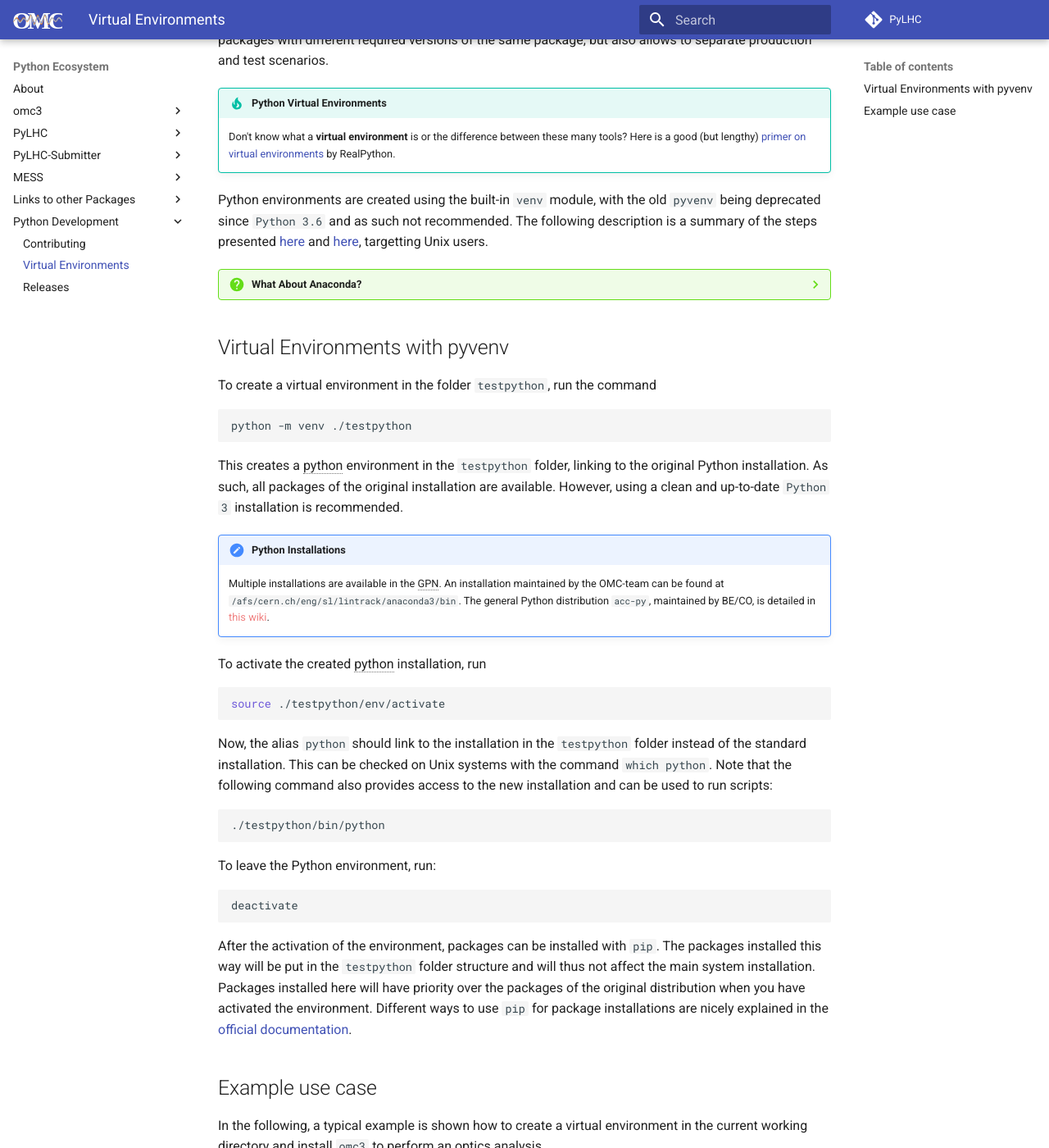
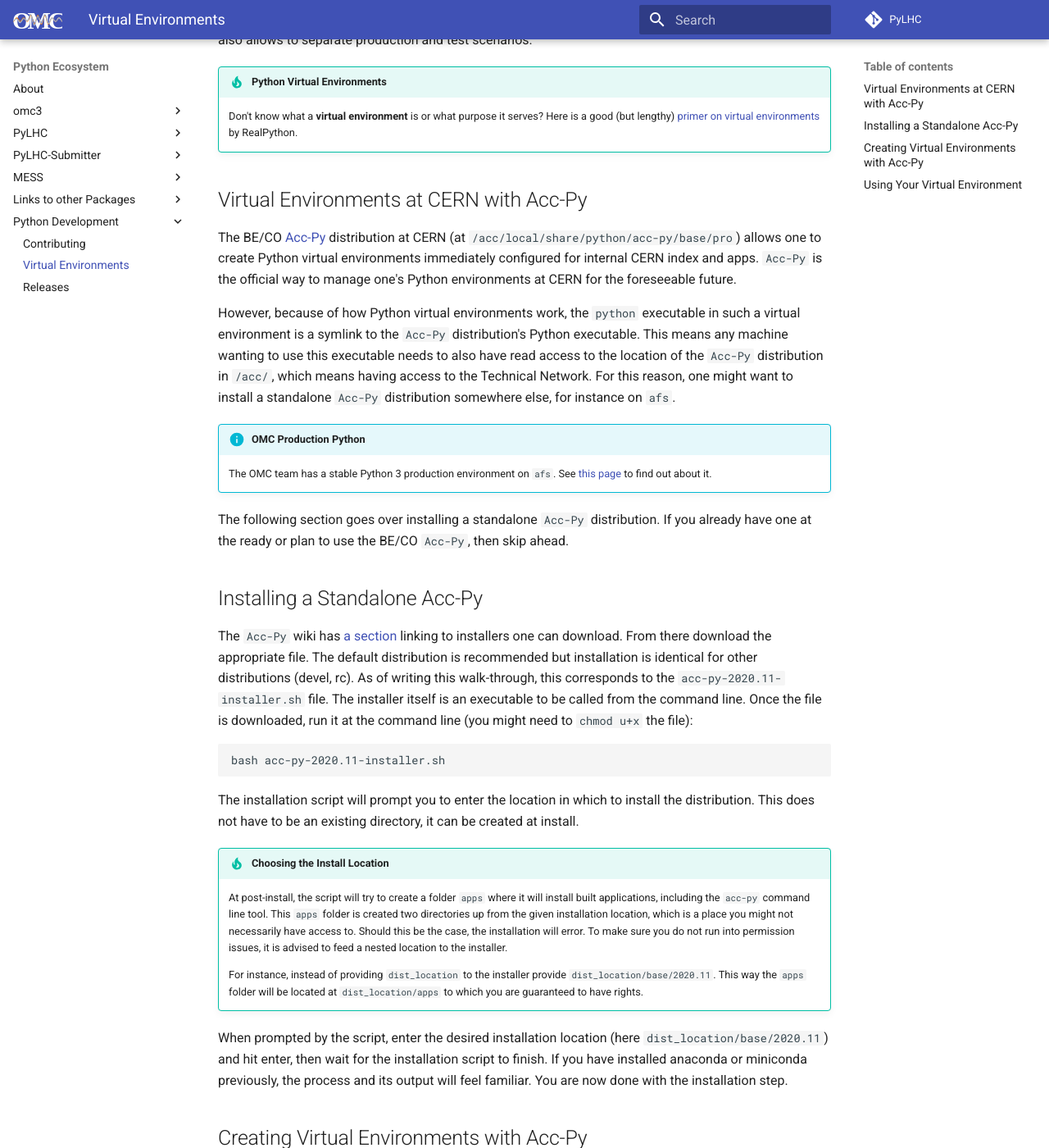
Before and after one commit to pylhc/pylhc.github.io, an MkDocs documentation site: the page built from docs/packages/development/howto_venv.md, in a window 1280 px wide and 1400 px high, scrolled down 243 px. Shown: the whole window at 82% size. Built offline with MkDocs 1.6.1 and Material for MkDocs 9.7.7, drawn with Linux system fonts in a browser that asks for light colours; some of the changed text lies outside the part shown.

Commit message:
rework of the venv page with Acc-Py

````diff
--- a/docs/packages/development/howto_venv.md
+++ b/docs/packages/development/howto_venv.md
@@ -1,100 +1,109 @@
-# How to Create Python Virtual Environments
+# Creating and Using Python Virtual Environments
 
-Both for the development of Python codes as well as running some of the existing codes, the creation of a virtual Python environment is recommended.
-This not only prevents conflicts when installing multiple packages with different required versions of the same package, but also allows to separate production and test scenarios.
+Both for the development of Python codes as well as running programs, the creation of a Python virtual environment is recommended.
+Not only does it prevent version conflicts and ever-growing installations, it also allows to separate production and test scenarios.
 
 !!! tip "Python Virtual Environments"
-    Don't know what a **virtual environment** is or the difference between these many tools?
+    Don't know what a **virtual environment** is or what purpose it serves?
     Here is a good (but lengthy) [primer on virtual environments][virtual_env_primer]{target=_blank} by RealPython.
 
-Python environments are created using the built-in `venv` module, with the old `pyvenv` being deprecated since `Python 3.6` and as such not recommended.
-The following description is a summary of the steps presented [here][venv_module]{target=_blank} and [here][pip_venv]{target=_blank}, targetting Unix users.
+## Virtual Environments at CERN with Acc-Py
 
-??? question "What About Anaconda?"
-    Note that the [Anaconda Python distribution][anaconda]{target=_blank} provides the `conda` tool as a package manager, which also allows the creation of Python virtual environments.
-    However, due to the simplicity of the `venv` module, only this module will be described in the following.
+The BE/CO [Acc-Py][acc-py]{target=_blank} distribution at CERN (at `/acc/local/share/python/acc-py/base/pro`) allows one to create Python virtual environments immediately configured for internal CERN index and apps.
+`Acc-Py` is the official way to manage one's Python environments at CERN for the foreseeable future.
 
-## Virtual Environments with pyvenv
+However, because of how Python virtual environments work, the `python` executable in such a virtual environment is a symlink to the `Acc-Py` distribution's Python executable.
+This means any machine wanting to use this executable needs to also have read access to the location of the `Acc-Py` distribution in `/acc/`, which means having access to the Technical Network.
+For this reason, one might want to install a standalone `Acc-Py` distribution somewhere else, for instance on `afs`.
 
-To create a virtual environment in the folder `testpython`, run the command
+!!! info "OMC Production Python"
+    The OMC team has a stable Python 3 production environment on `afs`.
+    See [this page](../about.md) to find out about it.
 
+The following section goes over installing a standalone `Acc-Py` distribution.
+If you already have one at the ready or plan to use the BE/CO `Acc-Py`, then skip ahead.
+
+## Installing a Standalone Acc-Py
+
+The `Acc-Py` wiki has [a section][acc_py_standalone_doc]{target=_blank} linking to installers one can download.
+From there download the appropriate file.
+The default distribution is recommended but installation is identical for other distributions (devel, rc).
+As of writing this walk-through, this corresponds to the `acc-py-2020.11-installer.sh` file.
+The installer itself is an executable to be called from the command line.
+Once the file is downloaded, run it at the command line (you might need to `chmod u+x` the file):
 ```bash
-python -m venv ./testpython
+bash acc-py-2020.11-installer.sh
 ```
 
-This creates a python environment in the `testpython` folder, linking to the original Python installation.
-As such, all packages of the original installation are available.
-However, using a clean and up-to-date `Python 3` installation is recommended.
+The installation script will prompt you to enter the location in which to install the distribution.
+This does not have to be an existing directory, it can be created at install.
 
-!!! note "Python Installations"
-    Multiple installations are available in the GPN.
-    An installation maintained by the OMC-team can be found at `/afs/cern.ch/eng/sl/lintrack/anaconda3/bin`.
-    The general Python distribution `acc-py`, maintained by BE/CO, is detailed in [this wiki][acc-py]{target=_blank .cern_internal}.
+!!! tip "Choosing the Install Location"
+    At post-install, the script will try to create a folder `apps` where it will install built applications, including the `acc-py` command line tool.
+    This `apps` folder is created two directories up from the given installation location, which is a place you might not necessarily have access to.
+    Should this be the case, the installation will error.
+    To make sure you do not run into permission issues, it is advised to feed a nested location to the installer.
 
-To activate the created python installation, run
+    For instance, instead of providing `dist_location` to the installer provide `dist_location/base/2020.11`.
+    This way the `apps` folder will be located at `dist_location/apps` to which you are guaranteed to have rights.
 
+When prompted by the script, enter the desired installation location (here `dist_location/base/2020.11`) and hit enter, then wait for the installation script to finish.
+If you have installed anaconda or miniconda previously, the process and its output will feel familiar.
+You are now done with the installation step.
+
+## Creating Virtual Environments with Acc-Py
+
+First of all, make sure you do not have a previous Python virtual environment activated.
+Then, `source` the `setup.sh` script in the installed `Acc-Py` distribution to make the command line tools available:
 ```bash
-source ./testpython/env/activate
+source dist_location/base/2020.11/setup.sh
 ```
 
-Now, the alias `python` should link to the installation in the `testpython` folder instead of the standard installation.
-This can be checked on Unix systems with the command `which python`.
-Note that the following command also provides access to the new installation and can be used to run scripts:
-
+You should see a confirmation message output that reads:
 ```bash
-./testpython/bin/python
+Acc-Py base 2020.11 is now active within this shell.
 ```
 
-To leave the Python environment, run:
-
+You now have access to the `acc-py` command line tool, which you can verify by running `acc-py -h` and checking that you get the help command output.
+The command to create a virtual environment is based on the built-in [venv][venv_module]{target=_blank} module and should feel familiar if you know `venv`.
+To create a virtual environment, run:
 ```bash
-deactivate
+acc-py venv /path/to/environment/
 ```
 
-After the activation of the environment, packages can be installed with `pip`.
-The packages installed this way will be put in the `testpython` folder structure and will thus not affect the main system installation.
-Packages installed here will have priority over the packages of the original distribution when you have activated the environment.
+This will create a virtual environment at `/path/to/environment/`.
+To activate this environment, run:
+```bash
+source /path/to/environment/bin/activate
+```
+
+You can confirm you are running the appropriate Python with `which python`, which should point to `/path/to/environment/bin/python`.
+You can then install packages in this environment with:
+```bash
+python -m pip install <package-name>
+```
+
+Using `python -m pip` instead of simply `pip` guarantees that the right executable is called.
+Thanks to `Acc-Py`, everything is already set up to look into the CERN index, which is where many CERN apps and packages have to be installed from.
 Different ways to use `pip` for package installations are nicely explained in the [official documentation][pip_installs]{target=_blank}.
 
-## Example use case
+!!! info "Accessing the CERN Index"
+    Installing from the CERN index requires the executing machine to have access to the CERN GPN (General Public Network), or to [be tunnelled into the GPN](../../resources/howto/teleworking.md#accessing-cern-internal-websites).
 
-In the following, a typical example is shown how to create a virtual environment in the current working directory and install `omc3` to perform an optics analysis.
+## Using Your Virtual Environment
 
-First, create and activate a virtual environment:
+When your virtual environment has all the packages you wish, anyone with access to the distribution's `python` executable (because all environments will symlink to there) can use it.
+To use the environment's Python, one can either:
 
-```bash
-/afs/cern.ch/eng/sl/lintrack/anaconda3/bin/python -m venv ./omcpython
-source ./omcpython/env/activate
-```
-
-Then, clone and install the `omc3` package (since it is not yet deployed on PyPI):
-
-```bash
-git clone https://github.com/pylhc/omc3
-pip install --editable ./omc3[all]
-```
-
-Finally, run your analysis:
-
-```bash
-python -m omc3.hole_in_one --harpy --files ...
-```
-
-Note when installing `omc3`, required packages such as `tfs-pandas` are automatically fetched and installed from PyPi.
-Furthermore, additional required packages for running the unittests, such as `pytest`, are also installed when specifying the `all` or `test` extras.
-To run the tests, run:
-
-```bash
-python -m pytest ./omc3/tests
-```
+- First `source /path/to/environment/bin/activate` then call `python` to run their programs.
+- Call the full path to the python executable `/path/to/environment/bin/python` directly to run their programs.
 
 *[python]: If you don't know what Python is, this section might not be for you
 *[GPN]: CERN General Public Network
 *[PyPi]: Default Python Package Index
 
 [virtual_env_primer]: https://realpython.com/python-virtual-environments-a-primer/
+[acc-py]: https://wikis.cern.ch/display/ACCPY/Accelerating+Python+Home
+[acc_py_standalone_doc]: ???
 [venv_module]: https://docs.python.org/3/library/venv.html
-[pip_venv]: https://packaging.python.org/guides/installing-using-pip-and-virtual-environments/#creating-a-virtual-environment
-[anaconda]: https://www.anaconda.com/products/individual
-[acc-py]: https://wikis.cern.ch/display/ACCPY
 [pip_installs]: https://pip.pypa.io/en/stable/reference/pip_install/#examples
````
